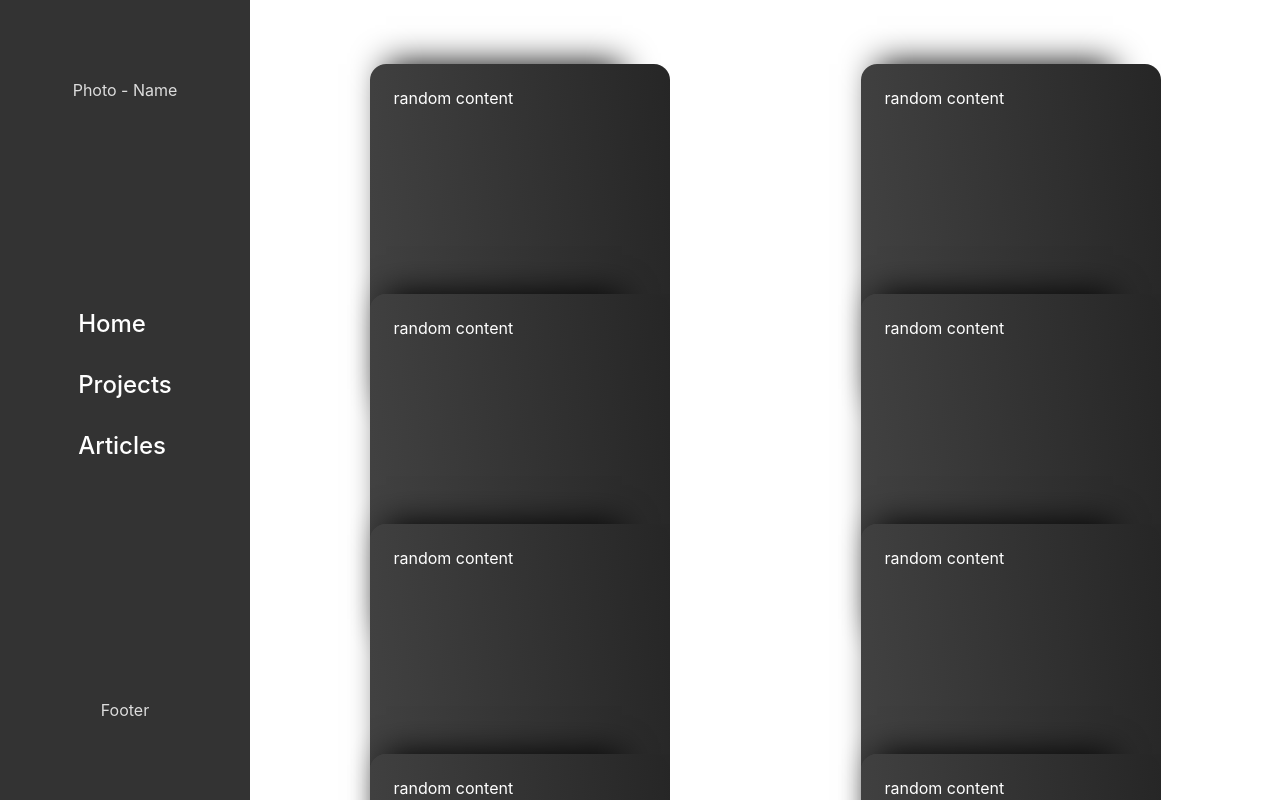
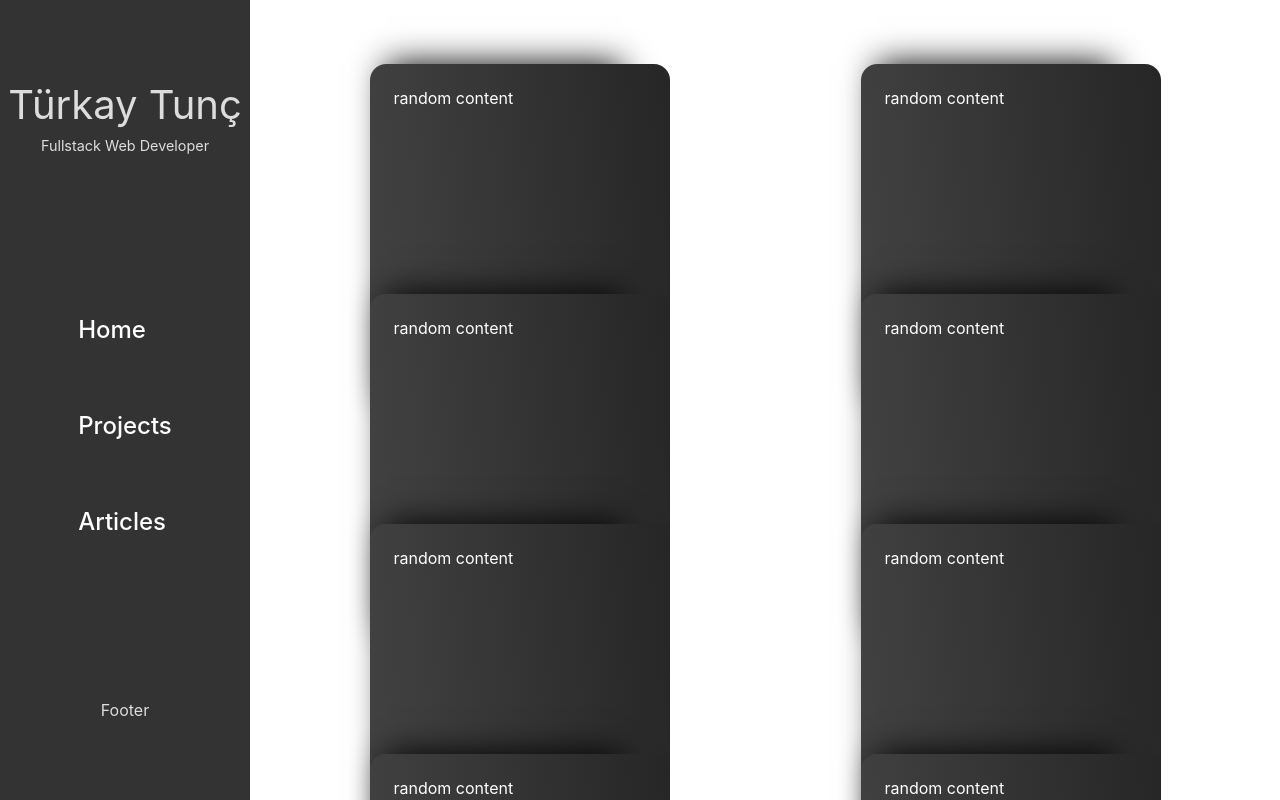
Before and after one commit to turkaytunc/portfolio, a React (Create React App) app: page /portfolio/projects in a window 1280 px wide. Shown: the top 800 px of the page. Built offline with nearby package versions, Linux system fonts and the light colour scheme.

Commit message:
add: desktop menu hover animations

```diff
--- a/src/components/desktop-menu/DesktopMenu.tsx
+++ b/src/components/desktop-menu/DesktopMenu.tsx
@@ -5,7 +5,10 @@ import Navbar from '../navbar/Navbar';
 const DesktopMenu = () => {
   return (
     <aside className="desktop-menu-container">
-      <section className="desktop-menu-photo">Photo - Name</section>
+      <section className="desktop-menu-photo">
+        <p className="desktop-menu-name">Türkay Tunç</p>
+        <p className="desktop-menu-title">Fullstack Web Developer</p>
+      </section>
       <section>
         <Navbar />
       </section>
--- a/src/components/desktop-menu/desktop-menu.scss
+++ b/src/components/desktop-menu/desktop-menu.scss
@@ -12,3 +12,19 @@
   flex-direction: column;
   justify-content: space-between;
 }
+
+.desktop-menu-photo {
+  display: flex;
+  flex-direction: column;
+  justify-content: center;
+  align-items: center;
+}
+
+.desktop-menu-name {
+  font-size: 2.5rem;
+  margin-bottom: 0.5rem;
+}
+
+.desktop-menu-title {
+  font-size: 0.9rem;
+}
--- a/src/components/navbar/navbar.scss
+++ b/src/components/navbar/navbar.scss
@@ -3,20 +3,21 @@
   display: flex;
   flex-direction: column;
   width: 100%;
+  justify-content: center;
 
   a {
-    &:nth-child(n) {
-      margin-bottom: 2rem;
-      text-decoration: none;
-      font-size: 1.5rem;
-      font-weight: 500;
-    }
+    text-decoration: none;
+    font-size: 1.5rem;
+    font-weight: 500;
   }
 }
 
 @media screen and (min-width: 768px) {
   .navbar-container {
     a {
+      padding-bottom: 0.2rem;
+      width: min-content;
+      margin: 2rem 0;
       color: scss.$background-color-light;
       &:active {
         color: orangered;
@@ -24,6 +25,11 @@
       &:visited {
         color: scss.$text-color-light;
       }
+      &:hover {
+        color: coral;
+        border-bottom: 1px solid coral;
+        margin-bottom: calc(2rem - 1px);
+      }
     }
   }
 }
```
